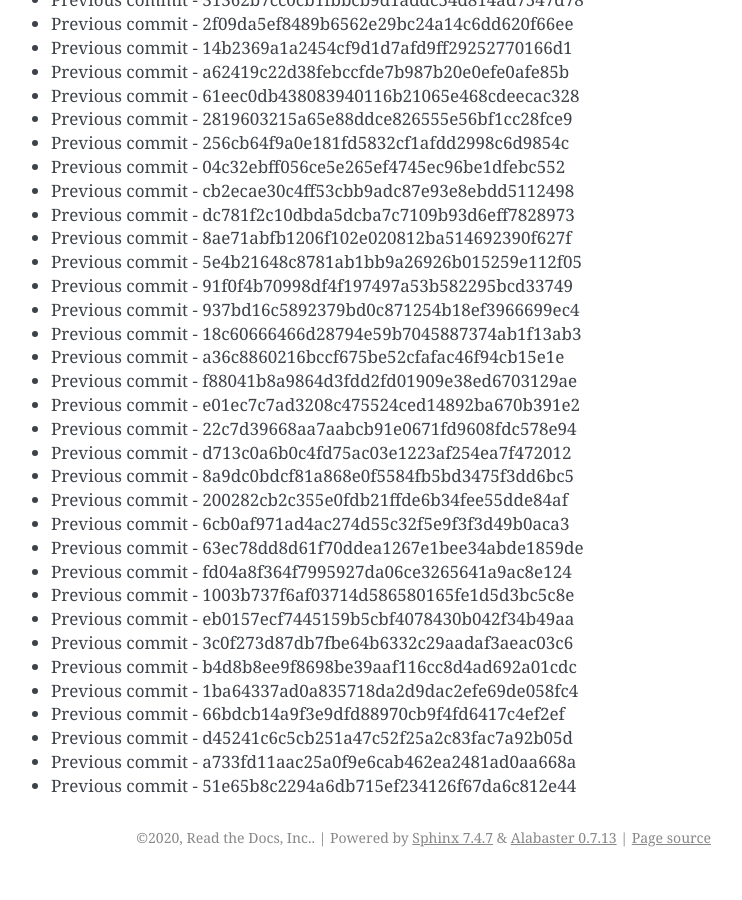
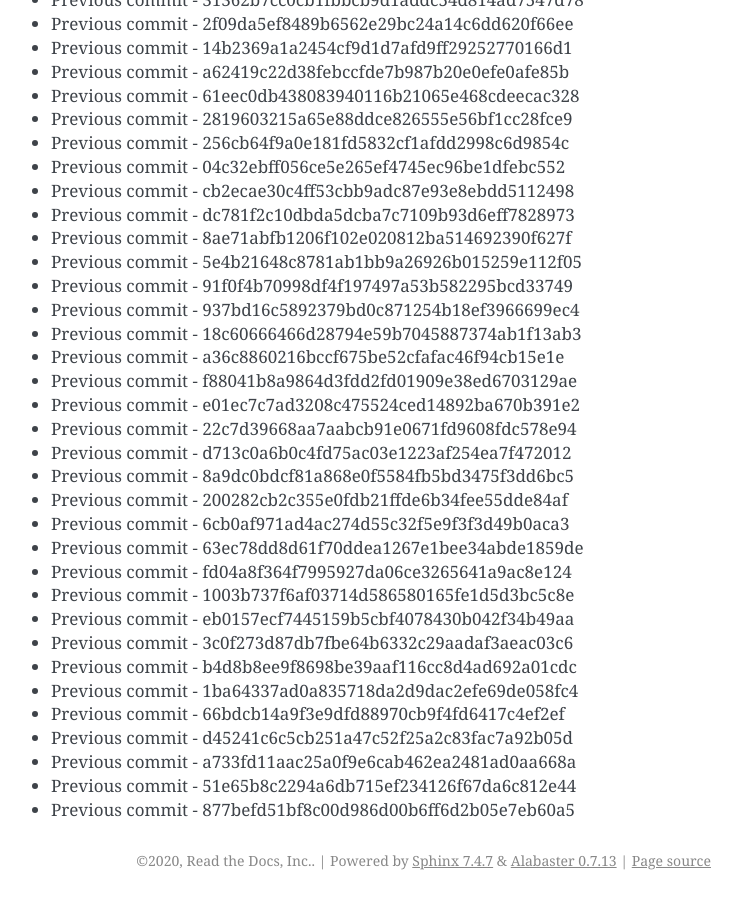
Before and after one commit to readthedocs/rtd-git-stresstest, a Sphinx documentation site: the page built from docs/updates.rst, in a window 1280 px wide and 900 px high, scrolled down 100483 px. Shown: the whole window, without its empty margins (399-1141 px from the left). Built offline with Sphinx 7.4.7, drawn with Linux system fonts in a browser that asks for light colours; before the commit the page ends 101360 px from its top, so only the background shows below that.

Commit message:
Generating commit from previous: 877befd51bf8c00d986d00b6ff6d2b05e7eb60a5

```diff
--- a/docs/updates.rst
+++ b/docs/updates.rst
@@ -4254,3 +4254,4 @@ It can be tested for any performance characteristics.
 * Previous commit - d45241c6c5cb251a47c52f25a2c83fac7a92b05d
 * Previous commit - a733fd11aac25a0f9e6cab462ea2481ad0aa668a
 * Previous commit - 51e65b8c2294a6db715ef234126f67da6c812e44
+* Previous commit - 877befd51bf8c00d986d00b6ff6d2b05e7eb60a5
```
